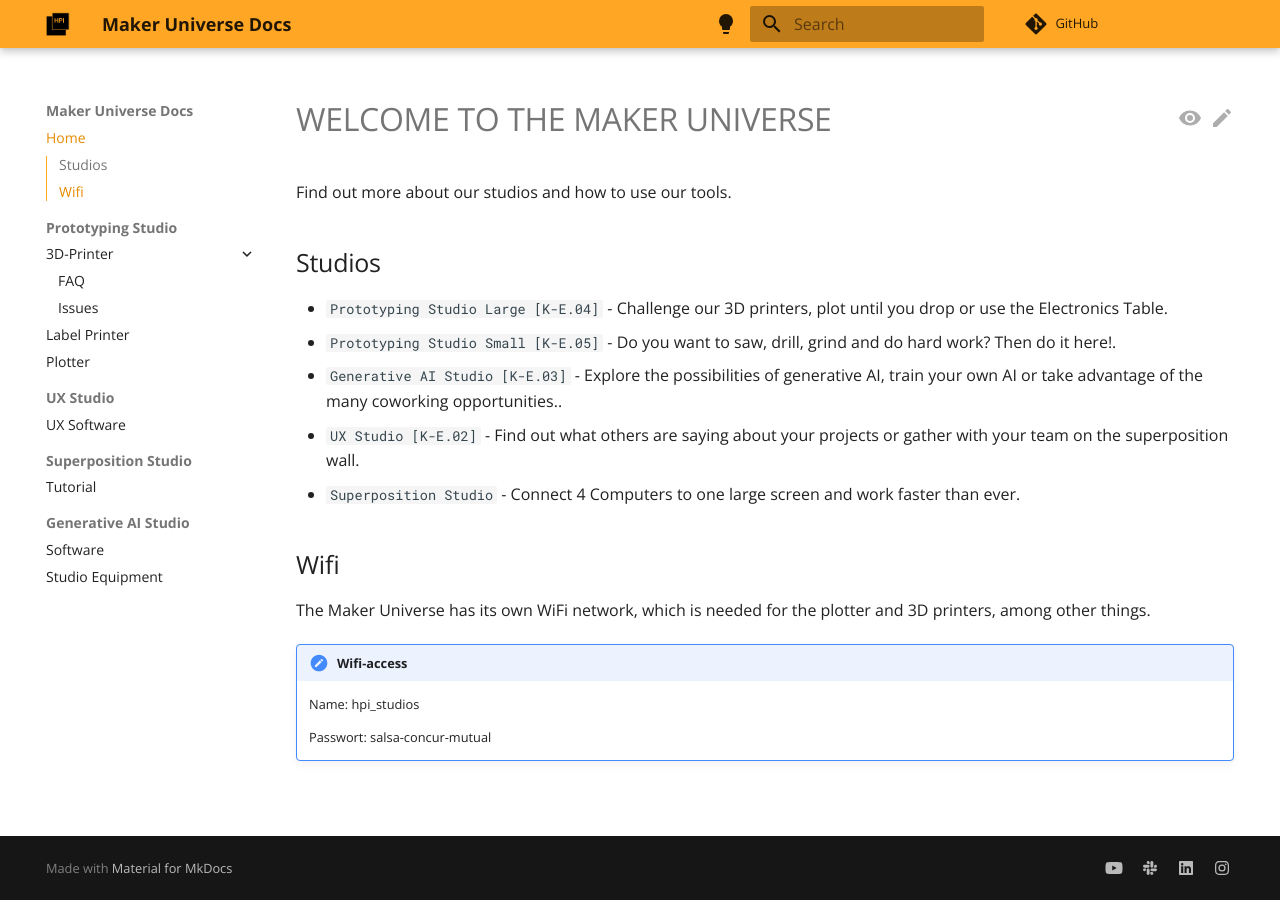
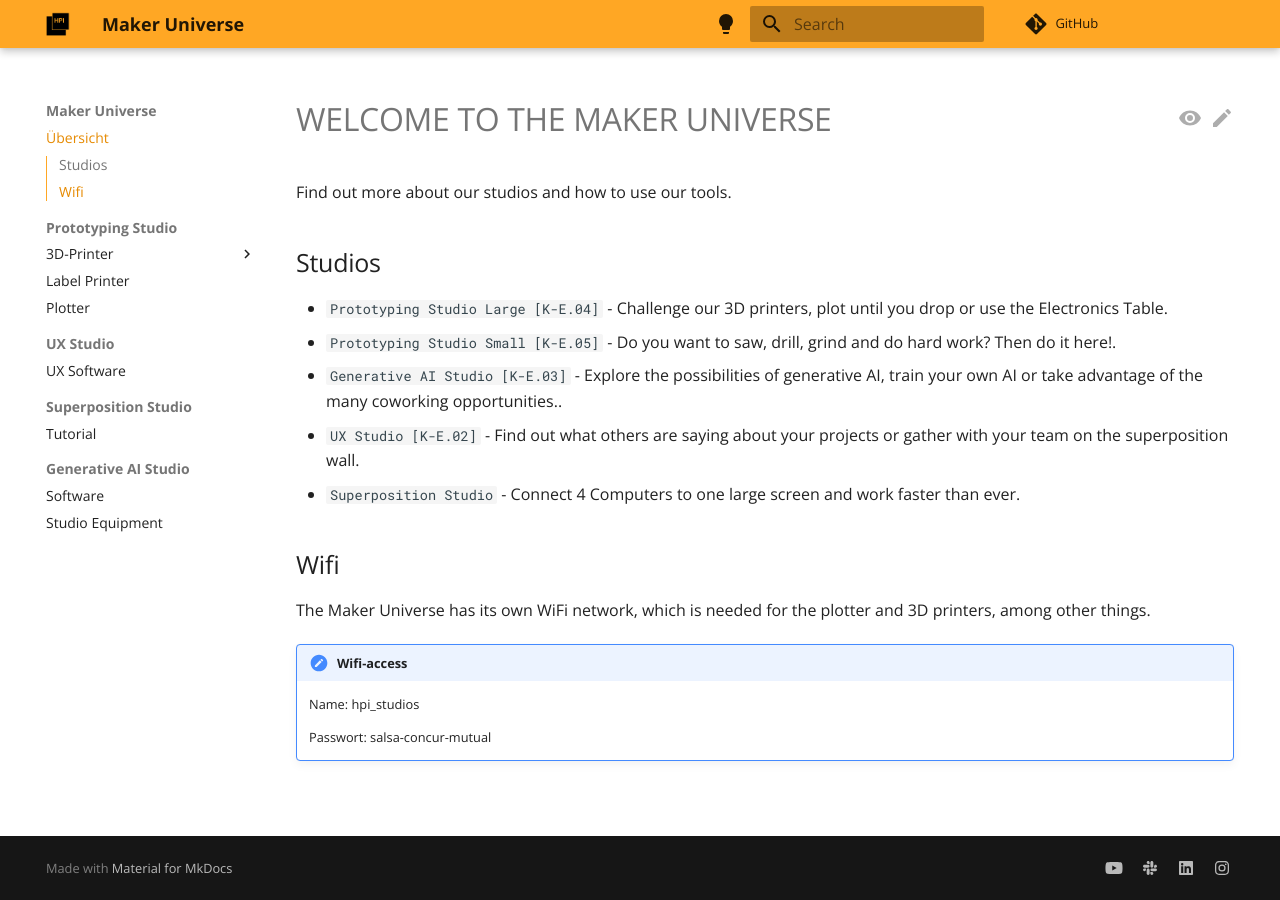
Before and after one commit to makeruniverse/docs, an MkDocs documentation site: the page built from docs/index.md, in a window 1280 px wide. Built offline with MkDocs 1.6.1 and Material for MkDocs 9.7.7, drawn with Linux system fonts in a browser that asks for light colours; comment, search, counter and statistics services are not loaded.

Commit message:
Update .yml

```diff
--- a/mkdocs.yml
+++ b/mkdocs.yml
@@ -1,4 +1,4 @@
-site_name: Maker Universe Docs
+site_name: Maker Universe
 repo_url: "https://github.com/makeruniverse/docs"
 edit_uri: edit/main/docs/
 theme:
@@ -17,7 +17,7 @@ theme:
     - navigation.tracking
     # - navigation.tabs
     - navigation.sections
-    - navigation.expand
+    # navigation.expand
     - navigation.path
     # - navigation.tabs.sticky
     # - navigation.footer
@@ -67,7 +67,7 @@ markdown_extensions:
   - admonition
 
 nav:
-  - Home: 'index.md'
+  - 'Übersicht': 'index.md'
   - 'Prototyping Studio':
     - '3D-Printer':
       - 'FAQ': './3D_Printing/FAQ.md'
```
